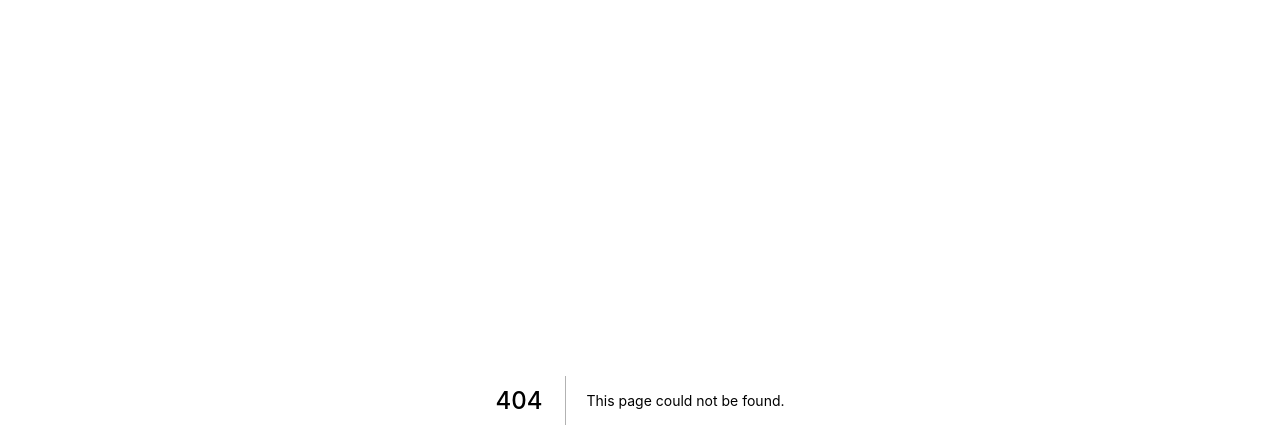
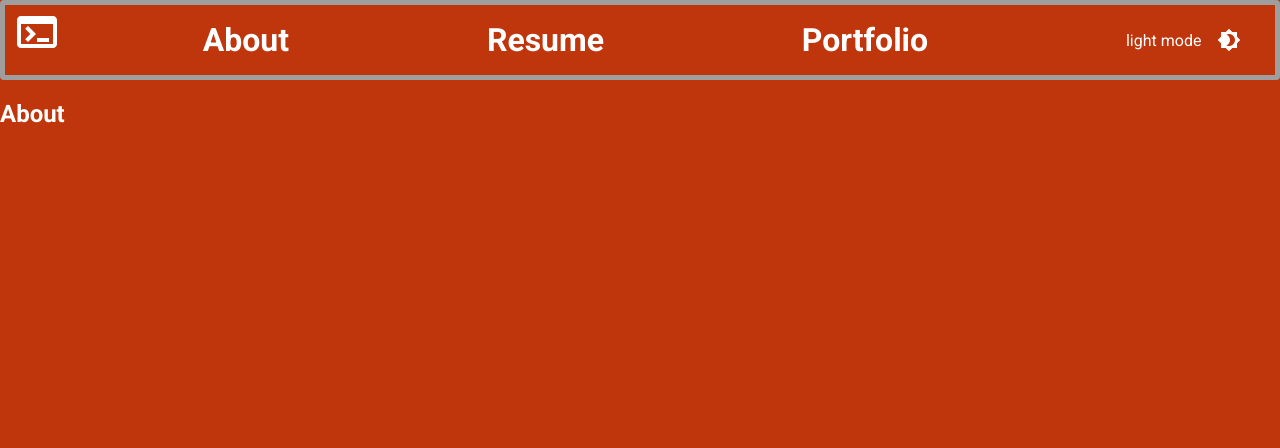
Before and after one commit to tarekel96/Portfolio_App, a Next.js app in the folder next-portfolio/: page /about in a window 1280 px wide. Before the commit this address had no page. Shown: the top 448 px of the page. Built offline with nearby package versions, Linux system fonts and the light colour scheme.

Commit message:
fixed settings context by lifting state into settings context js

```diff
--- a/next-portfolio/components/Navbar.js
+++ b/next-portfolio/components/Navbar.js
@@ -1,7 +1,7 @@
-import Box from '@mui/material/Box';
 import { useTheme, styled } from '@mui/material/styles';
 import { useSettingsContext } from '../context/SettingsContext';
 import IconButton from '@mui/material/IconButton';
+import Tooltip from '@mui/material/Tooltip';
 import TerminalIcon from '@mui/icons-material/Terminal';
 import Brightness4Icon from '@mui/icons-material/Brightness4';
 import Brightness7Icon from '@mui/icons-material/Brightness7';
@@ -50,7 +50,9 @@ export const Navbar = () => {
 	const { darkMode, toggleDarkMode } = useSettingsContext();
 	return (
 		<Wrapper>
-			<Terminal />
+			<Tooltip title="Send Message" placement="right" arrow={true}>
+				<Terminal />
+			</Tooltip>
 			<SubNavWrapper>
 				<NavItem>About</NavItem>
 				<NavItem>Resume</NavItem>
--- a/next-portfolio/context/SettingsContext.js
+++ b/next-portfolio/context/SettingsContext.js
@@ -1,11 +1,18 @@
 import { useContext, createContext, useState, useMemo } from 'react';
 import { ThemeProvider, createTheme } from '@mui/material/styles';
+import { getDesignTokens } from '../styles/theme';
 
 const SettingsContext = createContext({ toggleColorMode: () => {} });
 export const useSettingsContext = () => useContext(SettingsContext);
 export const SettingsProvider = ({ children }) => {
-	const [ darkMode, setDarkMode ] = useState(true);
-	const toggleDarkMode = () => setDarkMode((prev) => !prev);
+	const [ darkMode, setDarkMode ] = useState(false);
+	const mode = darkMode ? 'dark' : 'light';
+	const theme = useMemo(() => createTheme(getDesignTokens(mode)), [ mode ]);
+	//const toggleDarkMode = () => setDarkMode((prev) => !prev);
+	const toggleDarkMode = () => {
+		console.log('clicked toggleDarkMode');
+		setDarkMode((prev) => !prev);
+	};
 
 	const colorMode = useMemo(
 		() => ({
@@ -13,16 +20,6 @@ export const SettingsProvider = ({ children }) => {
 			toggleDarkMode
 		}),
 		[ darkMode, toggleDarkMode ]
-	);
-
-	const theme = useMemo(
-		() =>
-			createTheme({
-				palette: {
-					mode: darkMode ? 'dark' : 'light'
-				}
-			}),
-		[ darkMode ]
 	);
 
 	return (
--- a/next-portfolio/pages/_app.js
+++ b/next-portfolio/pages/_app.js
@@ -1,5 +1,16 @@
-import { SettingsProvider } from '../context/SettingsContext';
+import { Fragment } from 'react';
+// import libraries
+import { useMemo } from 'react';
+// @ts-ignore
+import { useTheme, styled, ThemeProvider, createTheme } from '@mui/material/styles';
+// import context
+import { SettingsProvider, useSettingsContext } from '../context/SettingsContext';
 import { createGlobalStyle } from 'styled-components';
+// important utility functions
+import { getDesignTokens } from '../styles/theme';
+// import components
+// @ts-ignore
+import { Navbar } from '../components/Navbar';
 
 const GlobalStyle = createGlobalStyle`
 html,
@@ -19,13 +30,24 @@ a {
 	box-sizing: border-box;
 }
 `;
+const Wrapper = styled('main')(({ theme }) => ({
+	backgroundColor: theme.palette.background.default,
+	color: theme.palette.text.primary,
+	height: '100%',
+	width: '100%'
+}));
 
 const MyApp = ({ Component, pageProps }) => {
 	return (
-		<SettingsProvider>
+		<Fragment>
 			<GlobalStyle />
-			<Component {...pageProps} />
-		</SettingsProvider>
+			<SettingsProvider>
+				<Wrapper>
+					<Navbar />
+					<Component {...pageProps} />
+				</Wrapper>
+			</SettingsProvider>
+		</Fragment>
 	);
 };
 
--- /dev/null
+++ b/next-portfolio/pages/about.js
@@ -0,0 +1,4 @@
+const About = () => {
+	return <h2>About</h2>;
+};
+export default About;
```
Also changed, not shown: next-portfolio/lib/about.json (added, +34 -0 lines), next-portfolio/pages/index.js (+10 -9 lines).
